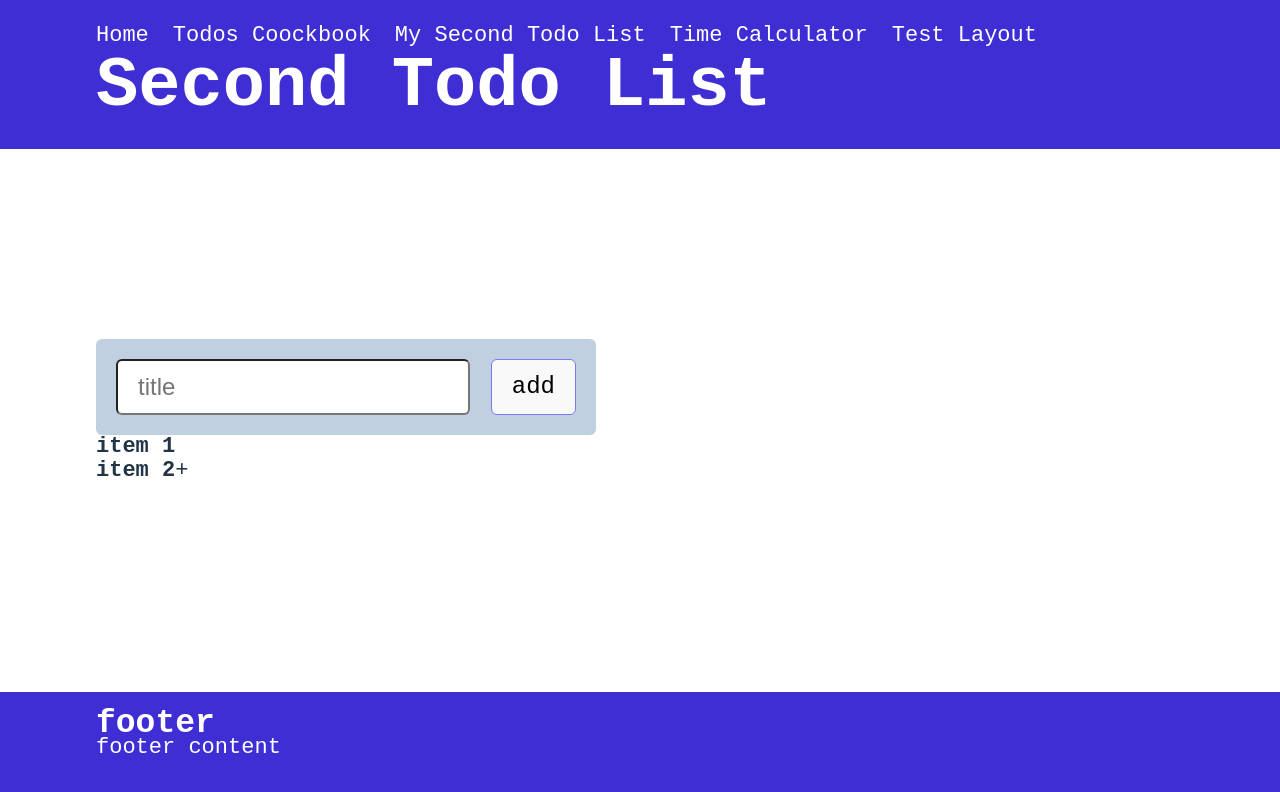
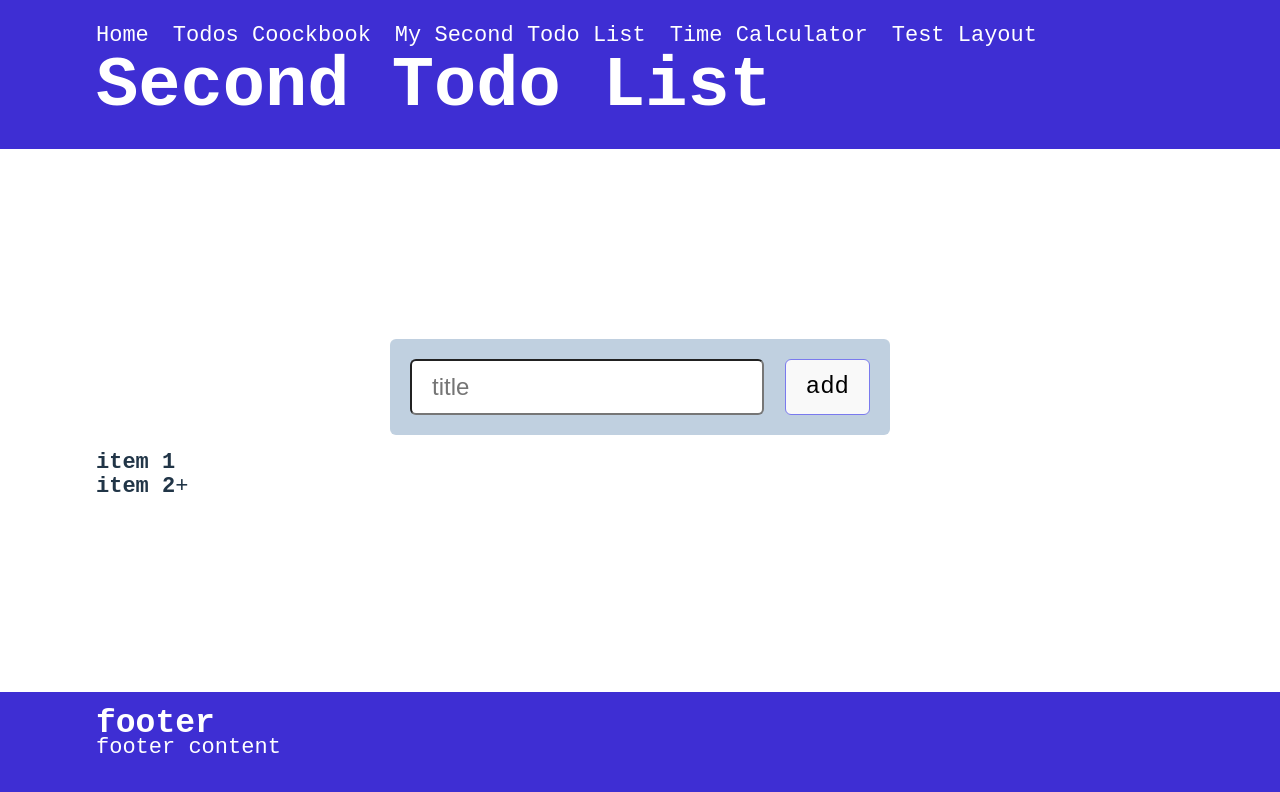
Before and after one commit to BorisRozumniy/vue-first-app, a Vue app: page /my-second-todo-list in a window 1280 px wide. Shown: the top 792 px of the page. Built offline with nearby package versions, Linux system fonts and the light colour scheme.

Commit message:
styled the TodoForm component

```diff
--- a/src/components/secondTodo/TodoForm.vue
+++ b/src/components/secondTodo/TodoForm.vue
@@ -1,5 +1,6 @@
 <template>
-	<div class="wrapper">
+	<div class="bg-white">
+		<div class="form-wrapper">
 			<input
 				v-model="v$.todo.title.$model"
 				@keyup.enter="createTodo"
@@ -11,6 +12,7 @@
 
 			<div class="errors" v-if="triedToAdd && v$.$invalid">
 				<ShowError :validation="v$.todo.title" classWrapper="cw" classItem="ci"/>
+			</div>
 		</div>
 	</div>
 </template>
@@ -54,11 +56,18 @@ export default {
 </script>
 
 <style scoped>
-.wrapper {
+.bg-white {
+	position: sticky;
+	top: 0;
+	background: white;
+	padding: 16px;
+}
+.form-wrapper {
 	display: flex;
 	flex-direction: row;
 	justify-content: center;
 	flex-wrap: wrap;
+	margin: auto;
 	background: #c0d0e0;
 	padding: 20px;
 	border-radius: 6px;
@@ -84,7 +93,7 @@ button {
 }
 
 @media screen and (min-width: 580px) {
-	.wrapper {
+	.form-wrapper {
 		max-width: 500px;
 		flex-direction: row;
 		justify-content: space-between;
```
Lines whose indentation alone changed are shown as unchanged.
